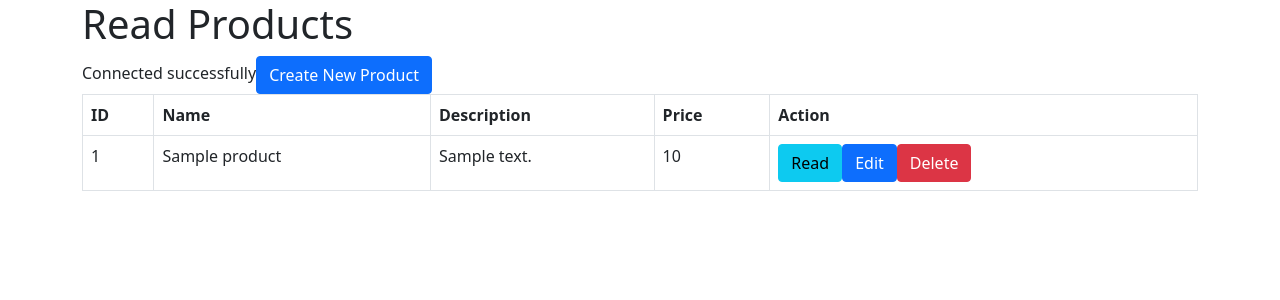
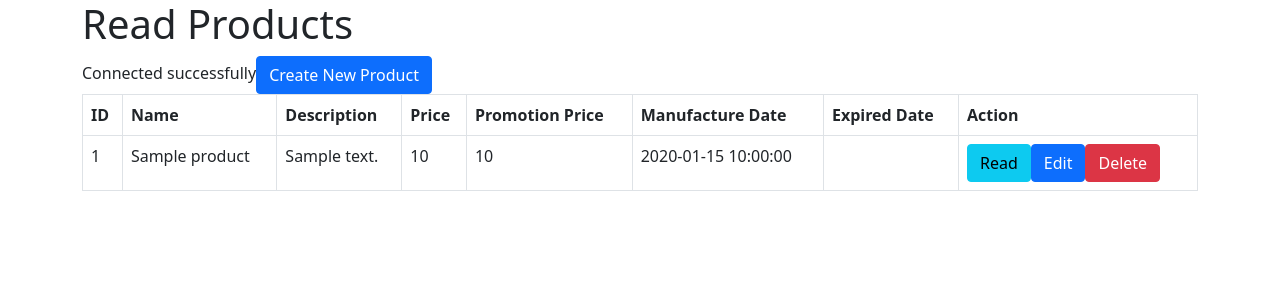
Before and after one commit to ellietheelai/DDM202_WA_Final, a PHP site: page / in a window 1280 px wide. Shown: the top 300 px of the page. Run offline with PHP 8.4, Linux system fonts and the light colour scheme; tables that the repository leaves empty or names only in its code hold one stand-in row (values such as "Sample post").

Commit message:
added columns into product index

```diff
--- a/index.php
+++ b/index.php
@@ -22,7 +22,7 @@
         // delete message prompt will be here
 
         // select all data
-        $query = "SELECT id, name, description, price FROM products ORDER BY id DESC";
+        $query = "SELECT id, name, description, price, promotion_price, manufacture_date, expired_date FROM products ORDER BY id DESC";
         $stmt = $con->prepare($query);
         $stmt->execute();
 
@@ -44,6 +44,9 @@
             echo "<th>Name</th>";
             echo "<th>Description</th>";
             echo "<th>Price</th>";
+            echo "<th>Promotion Price</th>";
+            echo "<th>Manufacture Date</th>";
+            echo "<th>Expired Date</th>";
             echo "<th>Action</th>";
             echo "</tr>";
 
@@ -59,6 +62,9 @@
                 echo "<td>{$name}</td>";
                 echo "<td>{$description}</td>";
                 echo "<td>{$price}</td>";
+                echo "<td>{$promotion_price}</td>";
+                echo "<td>{$manufacture_date}</td>";
+                echo "<td>{$expired_date}</td>";
                 echo "<td>";
                 // read one record
                 echo "<a href='read_one.php?id={$id}' class='btn btn-info m-r-1em'>Read</a>";
```
